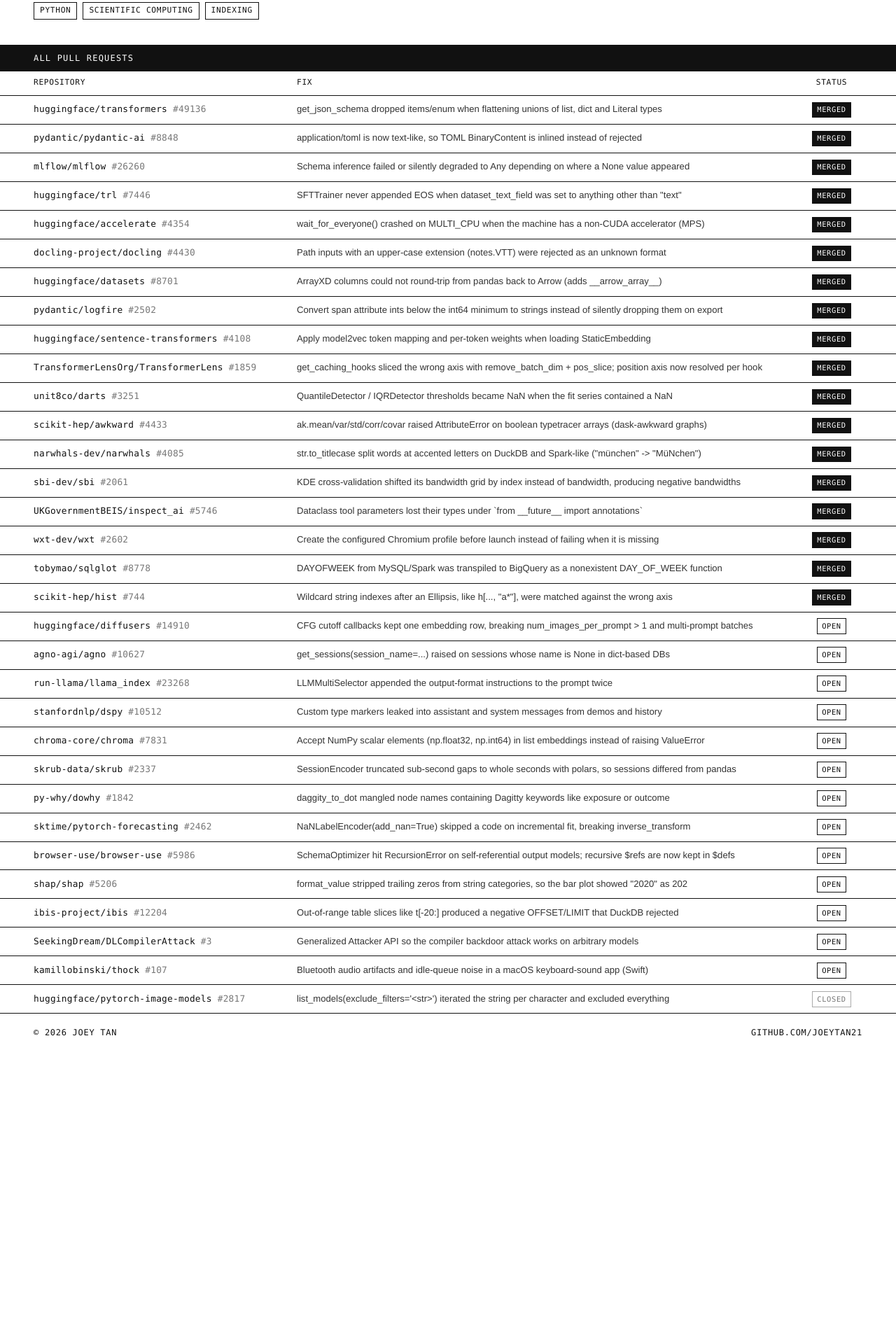
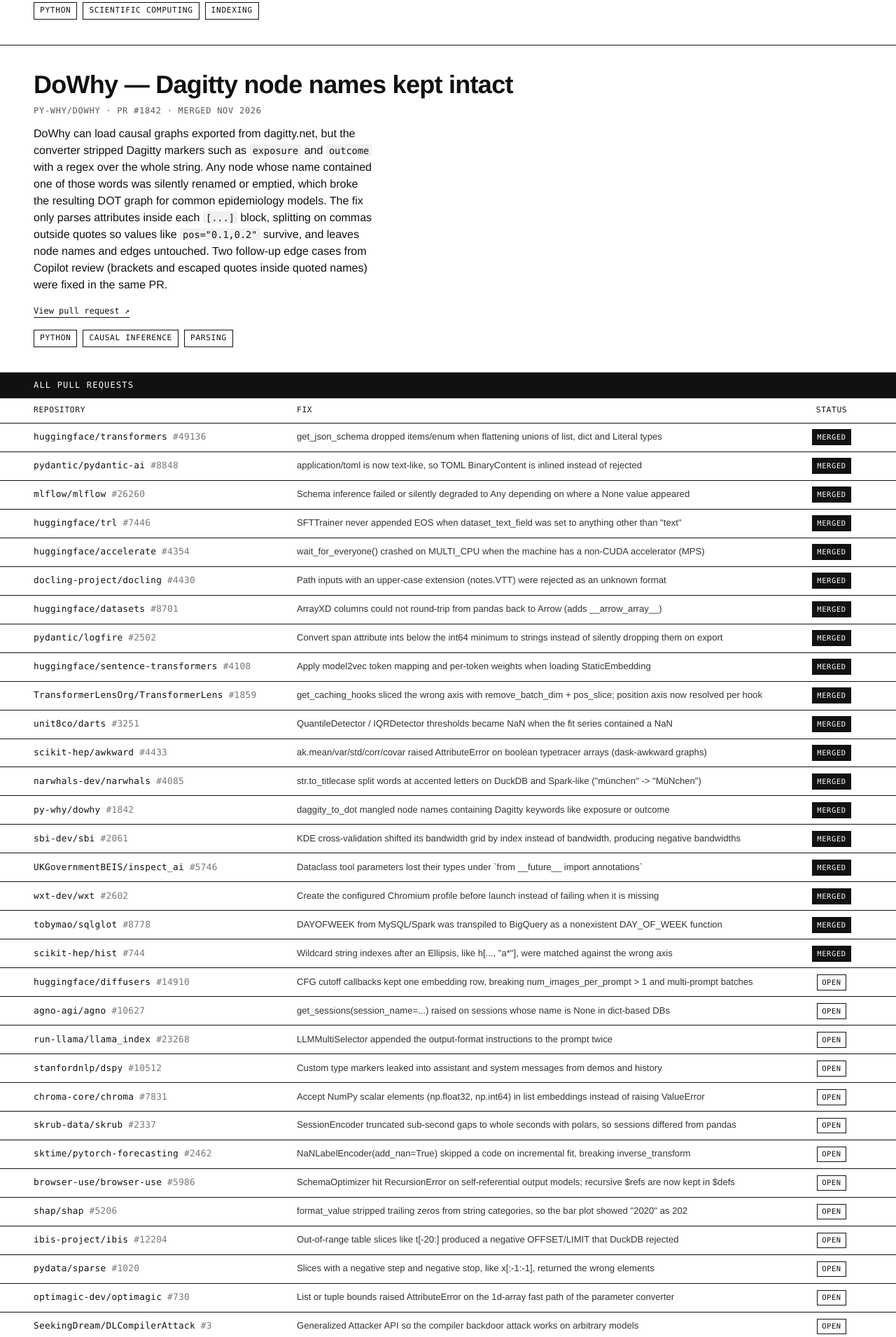
Before and after one commit to JoeyTan21/JoeyTan21.github.io, a plain HTML site: page open-source/index.html in a window 1280 px wide. Shown: the part 8430-10340 px from the top of the page at 70% size. Before the commit the page ends 9932 px from the top, so only its background shows below. Drawn offline with Linux system fonts and the light colour scheme.

Commit message:
Add merged dowhy PR #1842; list sparse #1020 and optimagic #730

```diff
--- a/open-source/index.html
+++ b/open-source/index.html
@@ -381,6 +381,26 @@
       </div>
     </article>
 
+    <article class="entry">
+      <div>
+        <h2>DoWhy — Dagitty node names kept intact</h2>
+        <p class="meta">py-why/dowhy · PR #1842 · Merged Nov 2026</p>
+        <p>
+          DoWhy can load causal graphs exported from dagitty.net, but the converter stripped Dagitty markers
+          such as <code>exposure</code> and <code>outcome</code> with a regex over the whole string. Any node
+          whose name contained one of those words was silently renamed or emptied, which broke the resulting
+          DOT graph for common epidemiology models. The fix only parses attributes inside each
+          <code>[...]</code> block, splitting on commas outside quotes so values like <code>pos="0.1,0.2"</code>
+          survive, and leaves node names and edges untouched. Two follow-up edge cases from Copilot review
+          (brackets and escaped quotes inside quoted names) were fixed in the same PR.
+        </p>
+        <a class="project-link" href="https://github.com/py-why/dowhy/pull/1842" target="_blank" rel="noopener">View pull request ↗</a>
+        <div class="tags">
+          <span>Python</span><span>Causal Inference</span><span>Parsing</span>
+        </div>
+      </div>
+    </article>
+
     <h2 class="group-head">All pull requests</h2>
 
     <div class="reading-head pr-head" aria-hidden="true">
@@ -457,6 +477,11 @@
         <span class="status status-merged">Merged</span>
       </li>
       <li>
+        <a class="title" href="https://github.com/py-why/dowhy/pull/1842" target="_blank" rel="noopener">py-why/dowhy <span class="pr-num">#1842</span></a>
+        <span class="author">daggity_to_dot mangled node names containing Dagitty keywords like exposure or outcome</span>
+        <span class="status status-merged">Merged</span>
+      </li>
+      <li>
         <a class="title" href="https://github.com/sbi-dev/sbi/pull/2061" target="_blank" rel="noopener">sbi-dev/sbi <span class="pr-num">#2061</span></a>
         <span class="author">KDE cross-validation shifted its bandwidth grid by index instead of bandwidth, producing negative bandwidths</span>
         <span class="status status-merged">Merged</span>
@@ -512,11 +537,6 @@
         <span class="status status-open">Open</span>
       </li>
       <li>
-        <a class="title" href="https://github.com/py-why/dowhy/pull/1842" target="_blank" rel="noopener">py-why/dowhy <span class="pr-num">#1842</span></a>
-        <span class="author">daggity_to_dot mangled node names containing Dagitty keywords like exposure or outcome</span>
-        <span class="status status-open">Open</span>
-      </li>
-      <li>
         <a class="title" href="https://github.com/sktime/pytorch-forecasting/pull/2462" target="_blank" rel="noopener">sktime/pytorch-forecasting <span class="pr-num">#2462</span></a>
         <span class="author">NaNLabelEncoder(add_nan=True) skipped a code on incremental fit, breaking inverse_transform</span>
         <span class="status status-open">Open</span>
@@ -534,6 +554,16 @@
       <li>
         <a class="title" href="https://github.com/ibis-project/ibis/pull/12204" target="_blank" rel="noopener">ibis-project/ibis <span class="pr-num">#12204</span></a>
         <span class="author">Out-of-range table slices like t[-20:] produced a negative OFFSET/LIMIT that DuckDB rejected</span>
+        <span class="status status-open">Open</span>
+      </li>
+      <li>
+        <a class="title" href="https://github.com/pydata/sparse/pull/1020" target="_blank" rel="noopener">pydata/sparse <span class="pr-num">#1020</span></a>
+        <span class="author">Slices with a negative step and negative stop, like x[:-1:-1], returned the wrong elements</span>
+        <span class="status status-open">Open</span>
+      </li>
+      <li>
+        <a class="title" href="https://github.com/optimagic-dev/optimagic/pull/730" target="_blank" rel="noopener">optimagic-dev/optimagic <span class="pr-num">#730</span></a>
+        <span class="author">List or tuple bounds raised AttributeError on the 1d-array fast path of the parameter converter</span>
         <span class="status status-open">Open</span>
       </li>
       <li>
```
Also changed, not shown: 1 other file.
